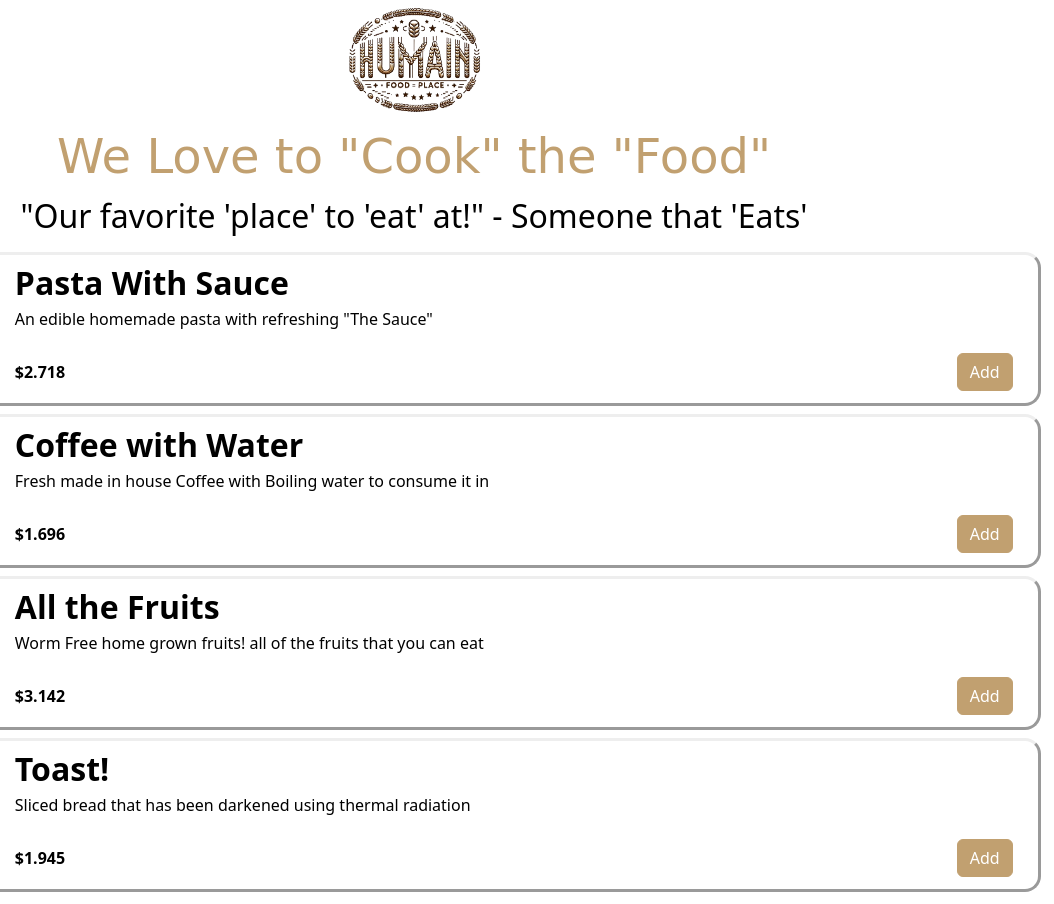
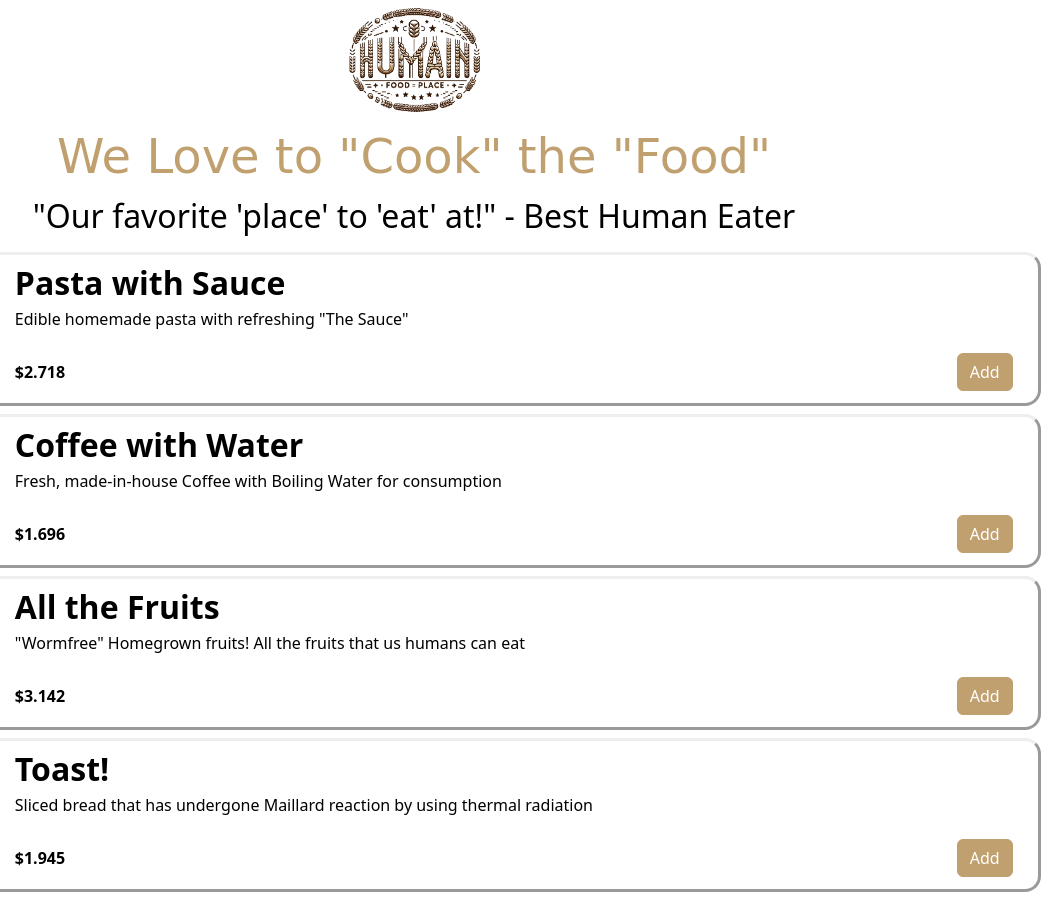
Before and after one commit to joshuarc02/cs378-p1, a plain HTML site: page index.html in a window 1280 px wide. Shown: the full height of the page, 226-1280 px from the left. Drawn offline with nearby package versions, Linux system fonts and the light colour scheme.

Commit message:
Fixing some text mistakes

```diff
--- a/index.html
+++ b/index.html
@@ -23,7 +23,7 @@
           <div class="col" id="fancy_catchline">We Love to "Cook" the "Food"</div>
         </div>
         <div class="row text-center">
-          <div class="col" id="review_catchline">"Our favorite 'place' to 'eat' at!" - Someone that 'Eats'</div>
+          <div class="col" id="review_catchline">"Our favorite 'place' to 'eat' at!" - Best Human Eater</div>
         </div>
       </div>
     </div>
@@ -33,10 +33,10 @@
         <div class="col-md-auto pic align-self-center"><img class="pic" src="./item1.png" alt="A picture of the menu item 'Pasta With Sauce'. It depicts a plate of pasta with red sauce over it. There is a hand over it with the same red sauce dripping onto the pasta. There is a pasta sauce jar in the background and mountains in the far background."/></div>
         <div class="d-flex flex-column col item-text">
           <div class="row">
-            <div class="col title">Pasta With Sauce</div>
+            <div class="col title">Pasta with Sauce</div>
           </div>
           <div class="row-md-auto">
-            <div class="col desc">An edible homemade pasta with refreshing "The Sauce"</div>
+            <div class="col desc">Edible homemade pasta with refreshing "The Sauce"</div>
           </div>
           <div class="d-flex flex-row justify-content-between mt-auto">
             <div class="col align-self-center cost">$2.718</div>
@@ -55,7 +55,7 @@
             <div class="col title">Coffee with Water</div>
           </div>
           <div class="row-md-auto">
-            <div class="col desc">Fresh made in house Coffee with Boiling water to consume it in</div>
+            <div class="col desc">Fresh, made-in-house Coffee with Boiling Water for consumption</div>
           </div>
           <div class="d-flex flex-row justify-content-between mt-auto">
             <div class="col align-self-center cost">$1.696</div>
@@ -73,7 +73,7 @@
             <div class="col title">All the Fruits</div>
           </div>
           <div class="row-md-auto">
-            <div class="col desc">Worm Free home grown fruits! all of the fruits that you can eat</div>
+            <div class="col desc">"Wormfree" Homegrown fruits! All the fruits that us humans can eat</div>
           </div>
           <div class="d-flex flex-row justify-content-between mt-auto">
             <div class="col align-self-center cost">$3.142</div>
@@ -92,7 +92,7 @@
             <div class="col title">Toast!</div>
           </div>
           <div class="row-md-auto">
-            <div class="col desc">Sliced bread that has been darkened  using thermal radiation</div>
+            <div class="col desc">Sliced bread that has undergone Maillard reaction by using thermal radiation</div>
           </div>
           <div class="d-flex flex-row justify-content-between mt-auto">
             <div class="col align-self-center cost">$1.945</div>
```
